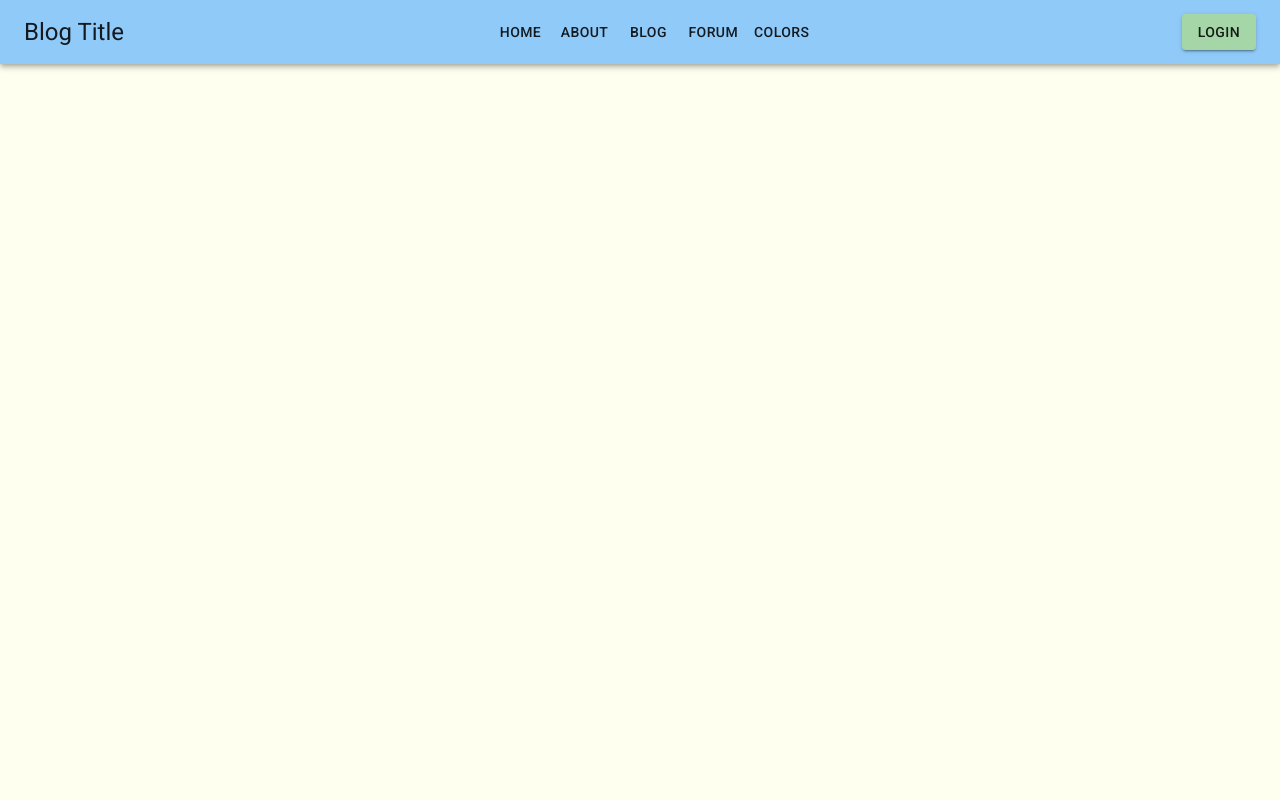
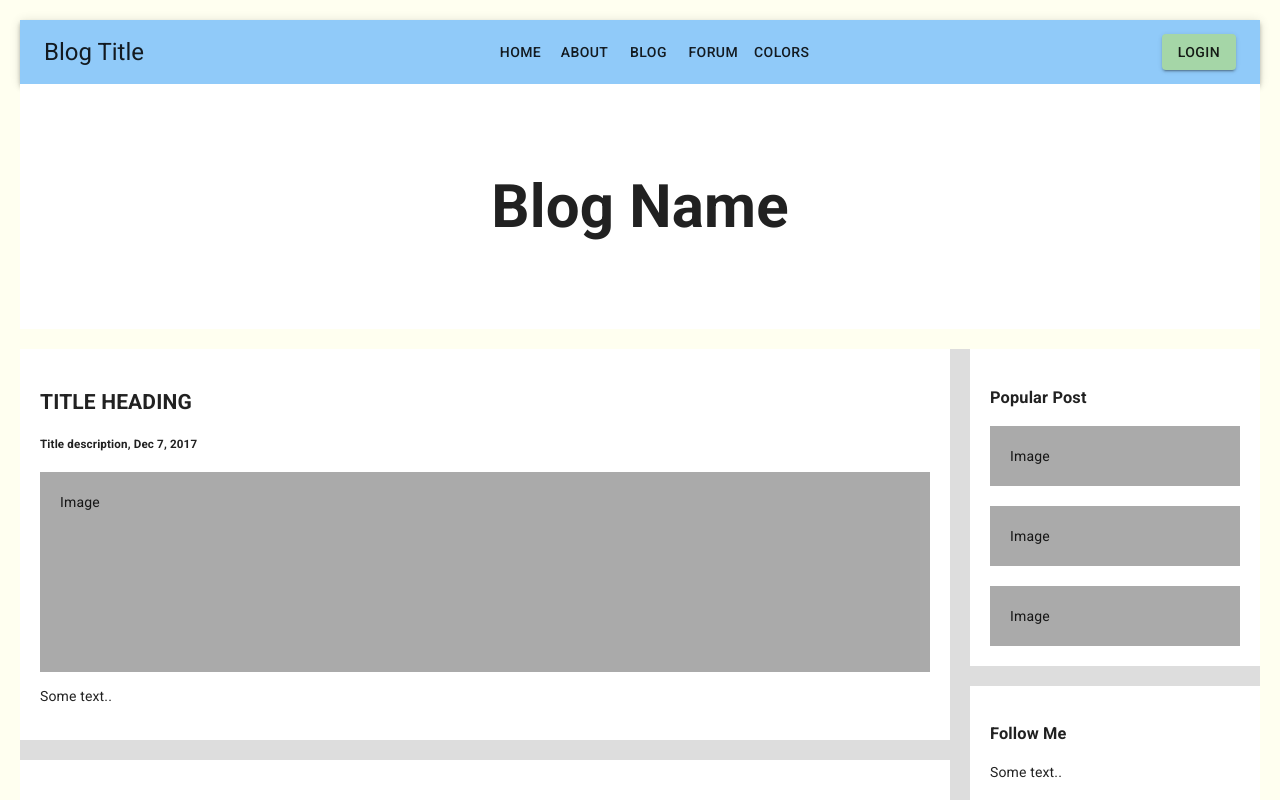
Before and after one commit to myanhtle/Influencer-Blog, a React (Create React App) app: page /blog in a window 1280 px wide. Shown: the top 800 px of the page. Built offline with nearby package versions, Linux system fonts and the light colour scheme.

Commit message:
basic blog template

```diff
--- a/src/App.js
+++ b/src/App.js
@@ -4,6 +4,7 @@ import ErrorPage from "./components/ErrorPage";
 import NavBar from "./components/NavBar";
 import ColorExamples from "./components/ColorExamples";
 import DataForm from "./components/dataForm";
+import Blog from "./components/Blog";
 
 function App() {
   return (
@@ -12,7 +13,7 @@ function App() {
       <Switch>
         <Route path="/" component={null} exact />
         <Route path="/about" component={null} />
-        <Route path="/blog" component={null} />
+        <Route path="/blog" component={Blog} />
         <Route path="/forum" component={null} />
         <Route path="/dataform" component={DataForm} />
         <Route path="/login" component={null} />
--- /dev/null
+++ b/src/components/Blog.css
@@ -0,0 +1,65 @@
+body {
+  font-family: Arial;
+  padding: 20px;
+  background: #f1f1f1;
+}
+
+/* Header/Blog Title */
+.header {
+  padding: 30px;
+  font-size: 40px;
+  text-align: center;
+  background: white;
+}
+
+/* Create two unequal columns that floats next to each other */
+/* Left column */
+.leftcolumn {
+  float: left;
+  width: 75%;
+}
+
+/* Right column */
+.rightcolumn {
+  float: left;
+  width: 25%;
+  padding-left: 20px;
+}
+
+/* Fake image */
+.fakeimg {
+  background-color: #aaa;
+  width: 100%;
+  padding: 20px;
+}
+
+/* Add a card effect for articles */
+.card {
+  background-color: white;
+  padding: 20px;
+  margin-top: 20px;
+}
+
+/* Clear floats after the columns */
+.row:after {
+  content: "";
+  display: table;
+  clear: both;
+}
+
+/* Footer */
+.footer {
+  padding: 20px;
+  text-align: center;
+  background: #ddd;
+  margin-top: 20px;
+}
+
+/* Responsive layout - when the screen is less than 800px wide, make the two columns stack on top of each other instead of next to each other */
+@media screen and (max-width: 800px) {
+  .leftcolumn,
+  .rightcolumn {
+    width: 100%;
+    padding: 0;
+  }
+}
--- /dev/null
+++ b/src/components/Blog.js
@@ -0,0 +1,48 @@
+import React from "react";
+import "./Blog.css";
+
+export default function Blog() {
+  return (
+    <div>
+      <div className="header">
+        <h2>Blog Name</h2>
+      </div>
+
+      <div className="leftcolumn">
+        <div className="card">
+          <h2>TITLE HEADING</h2>
+          <h5>Title description, Dec 7, 2017</h5>
+          <div className="fakeimg" style={{ height: "200px" }}>
+            Image
+          </div>
+          <p>Some text..</p>
+        </div>
+        <div className="card">
+          <h2>TITLE HEADING</h2>
+          <h5>Title description, Sep 2, 2017</h5>
+          <div className="fakeimg" style={{ height: "200px" }}>
+            Image
+          </div>
+          <p>Some text..</p>
+        </div>
+      </div>
+      <div className="rightcolumn">
+        <div className="card">
+          <h3>Popular Post</h3>
+          <div className="fakeimg">Image</div>
+          <br></br>
+          <div className="fakeimg">Image</div>
+          <br></br>
+          <div className="fakeimg">Image</div>
+        </div>
+        <div className="card">
+          <h3>Follow Me</h3>
+          <p>Some text..</p>
+        </div>
+      </div>
+      <div className="footer">
+        <h2>Footer</h2>
+      </div>
+    </div>
+  );
+}
```
Also changed, not shown: 1 other file (tests, documents, lock files or other folders).
